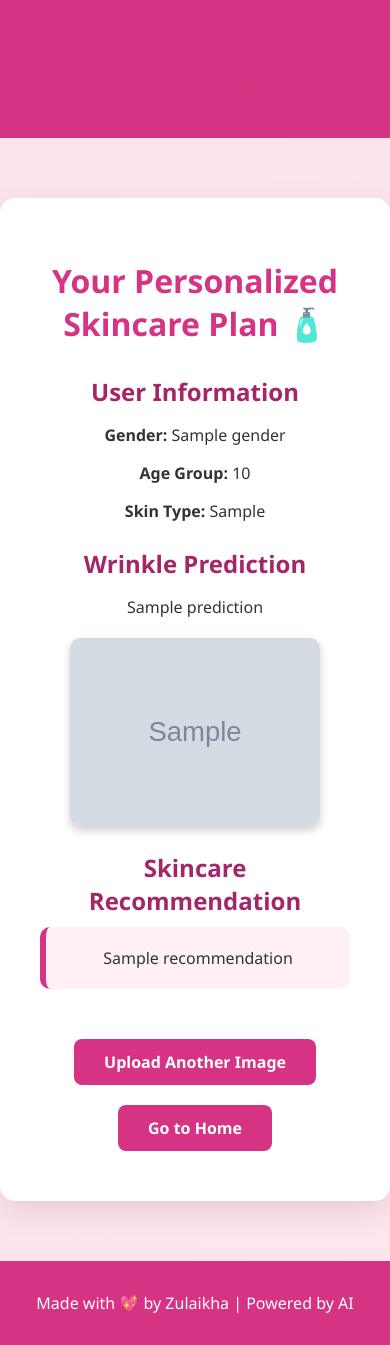
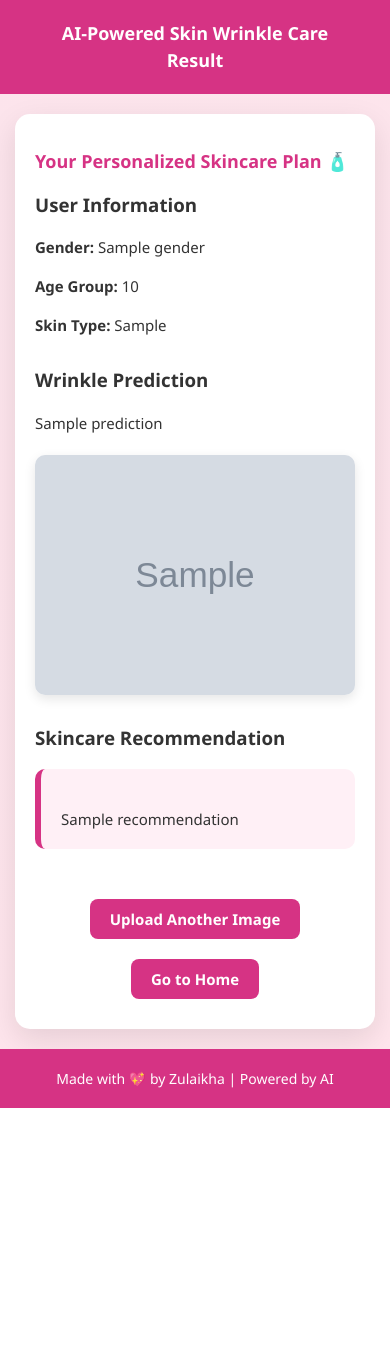
Before and after one commit to akhialuz/wrinkle-webapp, a Flask app: template templates/result.html in a window 390 px wide. After the commit the page ends 1108 px from the top, so only its background shows below. Run offline with Flask 3, Linux system fonts and the light colour scheme; the template is opened without the code that fills it: most values are stand-ins (such as "Sample title", 1, 10 or a date in 2020); grey boxes marked "Sample" are stand-in pictures.

Commit message:
Update result.html

```diff
--- a/templates/result.html
+++ b/templates/result.html
@@ -2,6 +2,7 @@
 <html>
 <head>
     <title>Your Skincare Routine</title>
+    <meta name="viewport" content="width=device-width, initial-scale=1.0">
     <style>
         body {
             font-family: 'Segoe UI', sans-serif;
@@ -14,39 +15,40 @@
             background-color: #d63384;
             color: white;
             text-align: center;
-            padding: 15px 30px;
+            padding: 20px;
+        }
+        header h1 {
+            font-size: 20px;
+            margin: 0 auto;
+            max-width: 900px;
+            line-height: 1.5;
         }
         .container {
             max-width: 800px;
             background: white;
-            margin: 60px auto;
-            padding: 40px;
+            margin: 40px auto;
+            padding: 30px;
             border-radius: 15px;
             box-shadow: 0 10px 30px rgba(0,0,0,0.1);
         }
-        h1 {
+        h2 {
             color: #d63384;
-            margin-bottom: 30px;
-            text-align: center;
+            margin-bottom: 15px;
         }
         .section {
-            margin-bottom: 25px;
-        }
-        .section h2 {
-            color: #a52668;
-            margin-bottom: 10px;
-            text-align: center;
+            margin-bottom: 30px;
         }
         .section p {
             font-size: 16px;
-            text-align: center;
+            line-height: 1.6;
         }
         img {
             display: block;
             margin: 20px auto;
-            max-width: 250px;
+            max-width: 100%;
+            height: auto;
             border-radius: 10px;
-            box-shadow: 0 4px 8px rgba(0,0,0,0.2);
+            box-shadow: 0 4px 12px rgba(0,0,0,0.1);
         }
         .recommendation {
             background: #fff0f6;
@@ -54,7 +56,7 @@
             border-left: 6px solid #d63384;
             border-radius: 10px;
             font-size: 16px;
-            text-align: center;
+            white-space: pre-line;
         }
         .button-group {
             text-align: center;
@@ -73,33 +75,57 @@
         .button-group a:hover {
             background: #c2185b;
         }
+        footer p {
+            margin: 0;
+            font-size: 14px;
+        }
+
+        @media (max-width: 600px) {
+            header h1 {
+                font-size: 18px;
+                padding: 0 15px;
+            }
+            .container {
+                margin: 20px 15px;
+                padding: 20px;
+            }
+            h2 {
+                font-size: 18px;
+            }
+            .section p, .recommendation {
+                font-size: 15px;
+            }
+            .button-group a {
+                font-size: 15px;
+                padding: 10px 20px;
+            }
+        }
     </style>
 </head>
 <body>
+
     <header>
-    <h1 style="font-size: 20px; font-weight: normal; margin: 0 20px;">
-        AI-Powered Skin Wrinkles Detection And Personalized Care Solutions For Proactive Skincare
-    </h1>
+        <h1>AI-Powered Skin Wrinkle Care Result</h1>
     </header>
 
     <div class="container">
-        <h1>Your Personalized Skincare Plan 🧴</h1>
+        <h2>Your Personalized Skincare Plan 🧴</h2>
 
         <div class="section">
-            <h2>User Information</h2>
+            <h3>User Information</h3>
             <p><strong>Gender:</strong> {{ gender }}</p>
             <p><strong>Age Group:</strong> {{ age }}</p>
             <p><strong>Skin Type:</strong> {{ skin_type }}</p>
         </div>
 
         <div class="section">
-            <h2>Wrinkle Prediction</h2>
+            <h3>Wrinkle Prediction</h3>
             <p>{{ prediction }}</p>
             <img src="{{ uploaded_image }}" alt="Uploaded Image">
         </div>
 
         <div class="section">
-            <h2>Skincare Recommendation</h2>
+            <h3>Skincare Recommendation</h3>
             <div class="recommendation">
                 {{ recommendation }}
             </div>
@@ -114,5 +140,6 @@
     <footer>
         <p>Made with 💖 by Zulaikha | Powered by AI</p>
     </footer>
+
 </body>
 </html>
```
